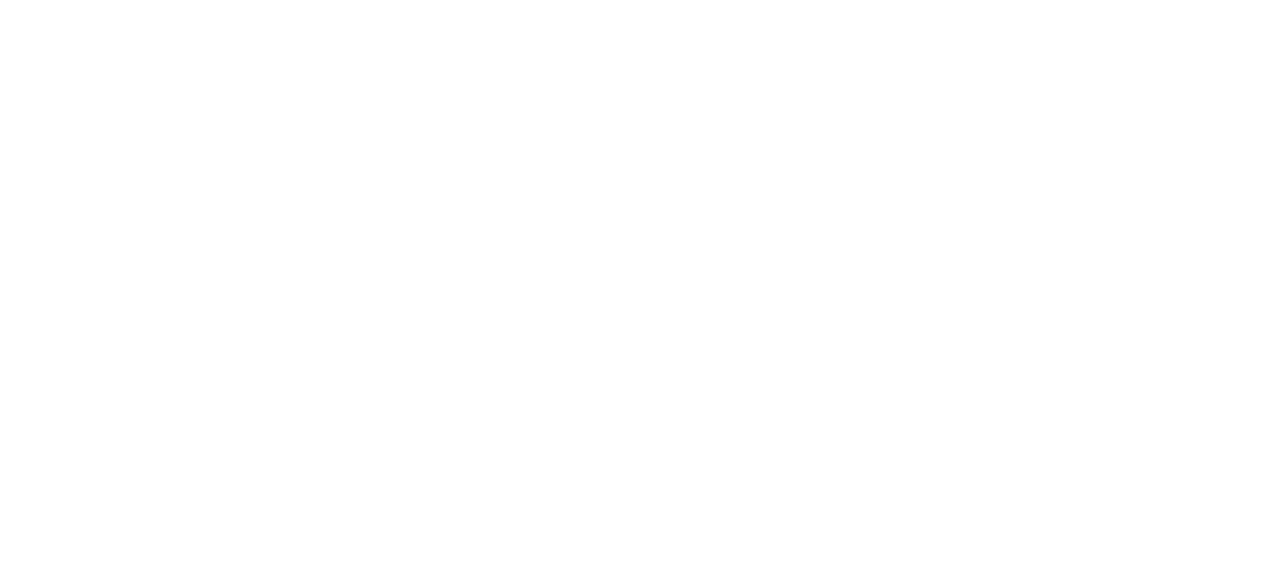
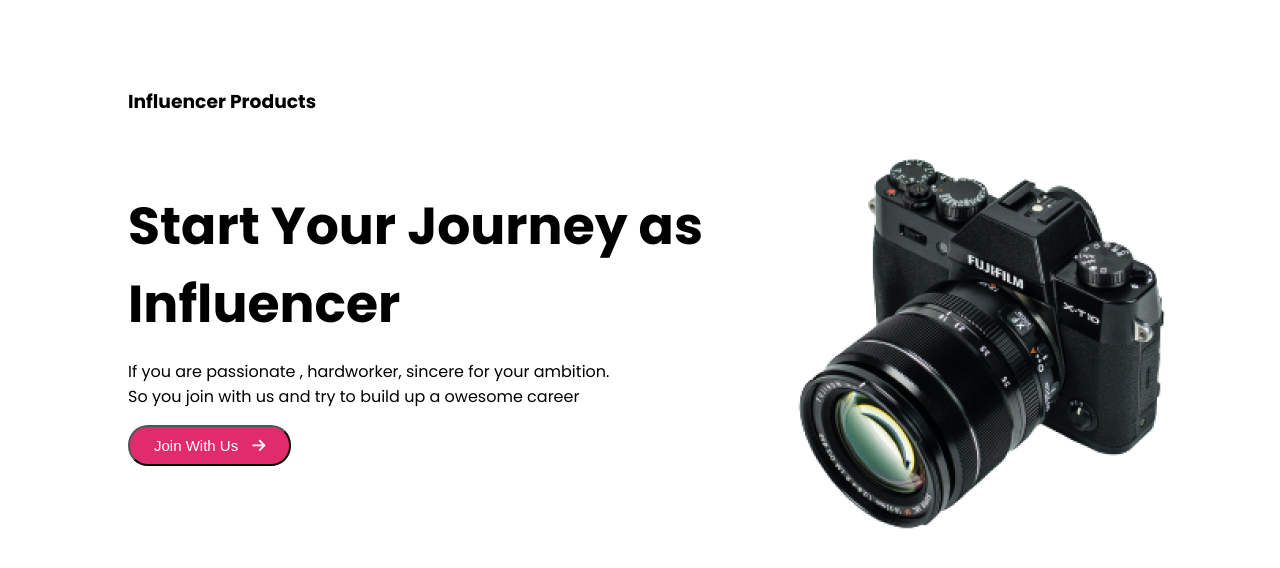
Before and after one commit to MoududAhammed/second-assignment, a plain HTML site: page index.html in a window 1280 px wide. Drawn offline with Linux system fonts and the light colour scheme.

Commit message:
first section done

```diff
--- a/index.html
+++ b/index.html
@@ -5,11 +5,36 @@
     <meta http-equiv="X-UA-Compatible" content="IE=edge">
     <meta name="viewport" content="width=device-width, initial-scale=1.0">
     <title>Influencer</title>
+    <!-- link with css  -->
     <link rel="stylesheet" href="styles/index.css">
+    <!-- google font
+    -------------- -->
+    <link rel="preconnect" href="https://fonts.googleapis.com">
+    <link rel="preconnect" href="https://fonts.gstatic.com" crossorigin>
+    <link href="https://fonts.googleapis.com/css2?family=Poppins:ital,wght@0,400;0,700;1,700&display=swap" rel="stylesheet">
+
+    <!-- font awesome  -->
+    <script src="https://kit.fontawesome.com/2dde0dd2fb.js" crossorigin="anonymous"></script>
+
 </head>
 <body>
     <header>
-
+        <h3>Influencer Products</h3>
     </header>
+    <main>
+        <section>
+            <article>
+                <h1>Start Your Journey as
+                Influencer</h1>
+                <p>If you are passionate , hardworker, sincere for your ambition. <br> So you join with us and try to build up a owesome career</p>
+                <button>
+                    <a href="" target="_blank">Join With Us <i class="fas fa-arrow-right arrow "></i> </a>
+                </button>
+            </article>
+            <div>
+                <img src="images/main-camera.png" alt="">
+            </div>
+        </section>
+    </main>
 </body>
 </html>
--- a/styles/index.css
+++ b/styles/index.css
@@ -0,0 +1,36 @@
+body{
+    font-family: 'Poppins', sans-serif;
+    margin: 0px;
+    background-color: white;
+}
+header h3{
+    margin-top: 87px;
+    margin-left: 10%;
+    font: size 35px; ;
+}
+section{
+    display: flex;
+}
+article{
+    margin-left: 10%;
+    width: 50%;
+}
+article h1{
+    font-size: 52px;
+    padding: 0px;
+    margin-bottom: 0px;
+}
+button{
+    background:#E02C6D;
+    border-radius: 20px;
+    padding: 10px 24px;
+
+}
+button a{
+    text-decoration: none;
+    color: white;
+    font-size: 15px;
+}
+.arrow{
+    margin-left: 10px;
+}
```
